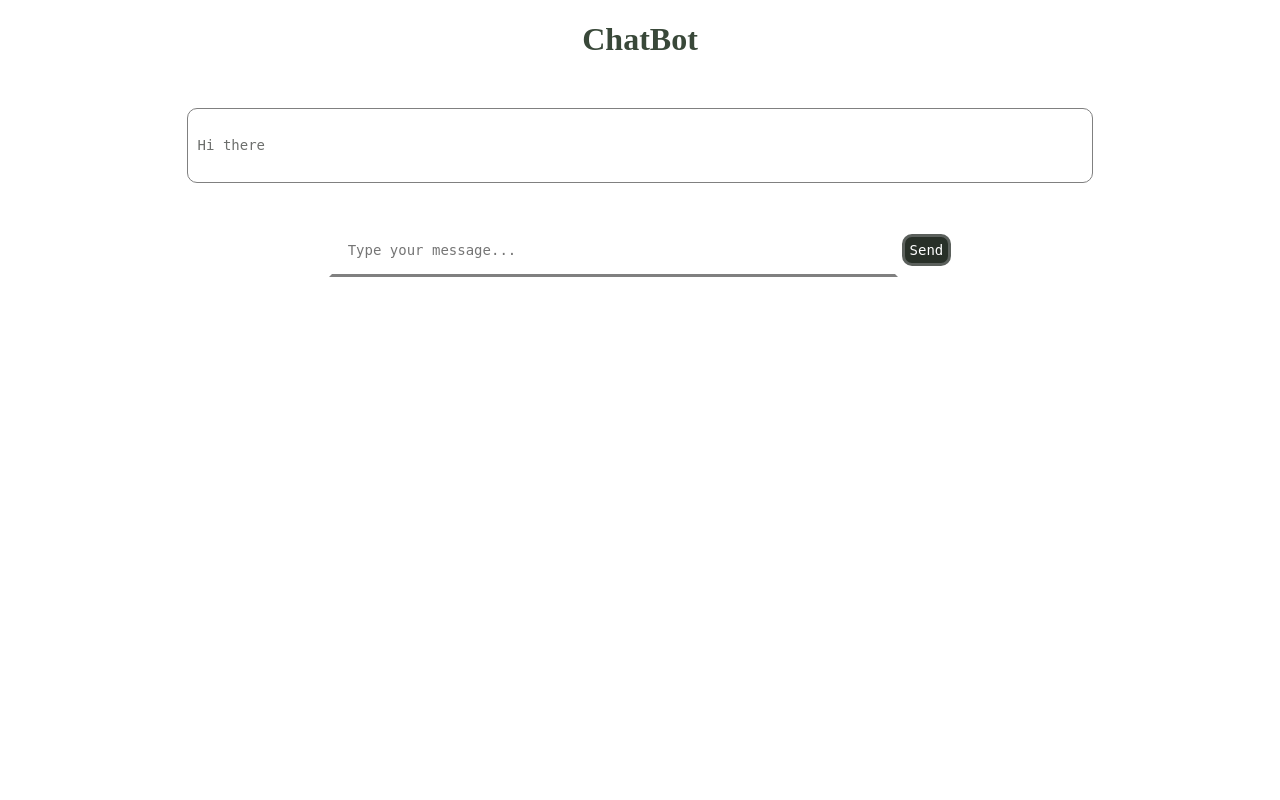
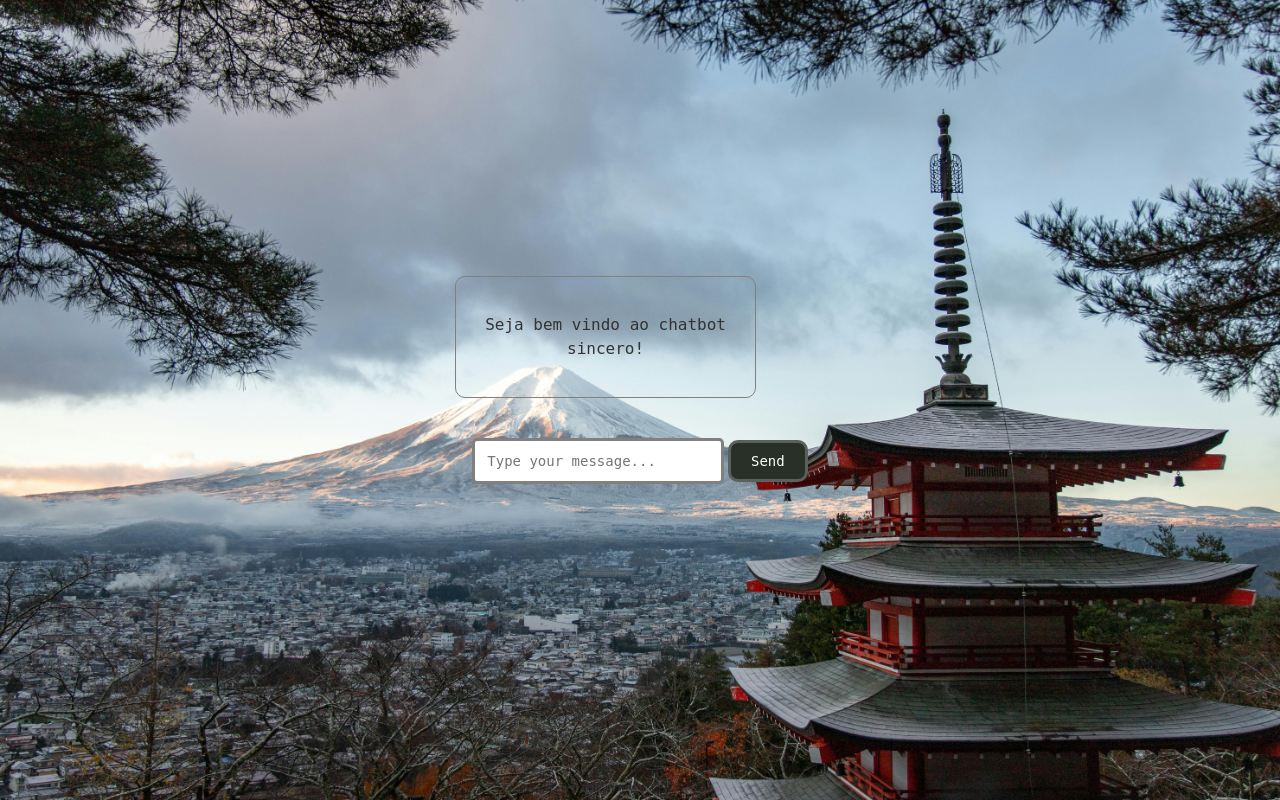
Before and after one commit to Jdalarmi/Django-Chatbot, a Django app: page /blog/ in a window 1280 px wide. Run offline with Django 5.2, Linux system fonts and the light colour scheme.

Commit message:
Start dependences from chatbot

```diff
--- a/app/blog/views.py
+++ b/app/blog/views.py
@@ -4,15 +4,25 @@ from django.http import HttpResponse
 from chatterbot import ChatBot
 from chatterbot.trainers import ListTrainer
 
-bot = ChatBot('chatbot', read_only=False, logic_adapters=['chatterbot.logic.BestMatch'])
+bot = ChatBot('chatbot', read_only=False,
+              logic_adapters=[{
+
+                  'import_path':'chatterbot.logic.BestMatch',
+                  'default_response': 'Sorry, I dont know what that means',
+                  'maximum_similarity_threshold': 0.90
+                  }])
 
 list_to_train = [
     "hi",
     "hi there",
-    "What's your name?",
+    "Whats your name?",
     "I am just a chatbot",
     "What is your favorite food?",
-    "I like Pizza"
+    "I like Pizza",
+    "What's your favorite sport?",
+    "swimming",
+    "do you have children?",
+    "No! you crazy mothafucka!!"
 ]
 
 list_trainer = ListTrainer(bot)
@@ -27,4 +37,5 @@ def specific(request):
 
 def getresponse(request):
     userMessage = request.GET.get('userMessage')
-    return HttpResponse(userMessage)
+    chat_response = str(bot.get_response(userMessage))
+    return HttpResponse(chat_response)
--- a/app/static/blog/style.css
+++ b/app/static/blog/style.css
@@ -1,55 +1,60 @@
-#chatbot{
-    margin-left: auto;
-    margin-right: auto;
+body {
+    margin: -20px 0 0 0;
+    padding: 0;
+    background-image: url('../img/test.jpg');
+    background-repeat: no-repeat;
+    background-size: cover;
+    background-position: center center;
+    min-height: 100vh;
+    display: flex;
+    justify-content: center;
+    align-items: center;
+}
+
+#chatbot {
     width: 70%;
-    margin-top: 50px;
+    margin: auto 0px;
     border-radius: 10px;
     border: 1px solid gray;
-    padding: 10px;
+    padding: 20px;
+    text-align: center;
+    align-self: flex-start;
 }
 
-
-.botText{
+.botText, .userText {
     font-family: monospace;
-    font-size: 14px;
-    text-align: left;
-    line-height: 25px;
-    color: rgb(109, 111, 109);
+    font-size: 16px;
+    line-height: 1.5;
+    color: #333;
 }
 
-#userInput{
-    margin-left: auto;
-    margin-right: auto;
+#userInput {
     margin-top: 40px;
-    width: 70%;
     text-align: center;
 }
-#textInput{
-    border: 3px solid white;
-    border-bottom: 3px solid gray;
+
+#textInput {
+    border: 3px solid gray;
+    border-radius: 5px;
     font-family: monospace;
     font-size: 14px;
     width: 60%;
-    padding: 16px;
-    color: rgb(213, 67, 41);
+    padding: 12px;
+    color: #d54329;
 }
-#buttonInput{
-    padding: 5px;
+
+#buttonInput {
+    padding: 10px 20px;
     font-family: monospace;
     font-size: 14px;
     border: 3px solid #5b605c;
     background-color: rgb(40, 48, 40);
     color: white;
     border-radius: 10px;
+    cursor: pointer;
 }
-h1{
+
+h1 {
     text-align: center;
     color: rgb(57, 72, 57);
 }
-.userText{
-    text-align: right;
-    font-family: monospace;
-    font-size: 14px;
-    line-height: 25px;
-    color: rgb(109, 111, 109);
-}
--- a/app/templates/blog/index.html
+++ b/app/templates/blog/index.html
@@ -9,11 +9,11 @@
     <script src="https://code.jquery.com/jquery-3.7.1.js" integrity="sha256-eKhayi8LEQwp4NKxN+CfCh+3qOVUtJn3QNZ0TciWLP4=" crossorigin="anonymous"></script>
 </head>
 <body>
-    <h1>ChatBot</h1>
+    <h1></h1>
 
     <div>
         <div id="chatbot">
-            <p class="botText"><span>Hi there</span></p>
+            <p class="botText"><span>Seja bem vindo ao chatbot sincero!</span></p>
         </div>
 
         <div id="userInput">
```
Also changed, not shown: app/static/img/test.jpg (added), 2 other files.
